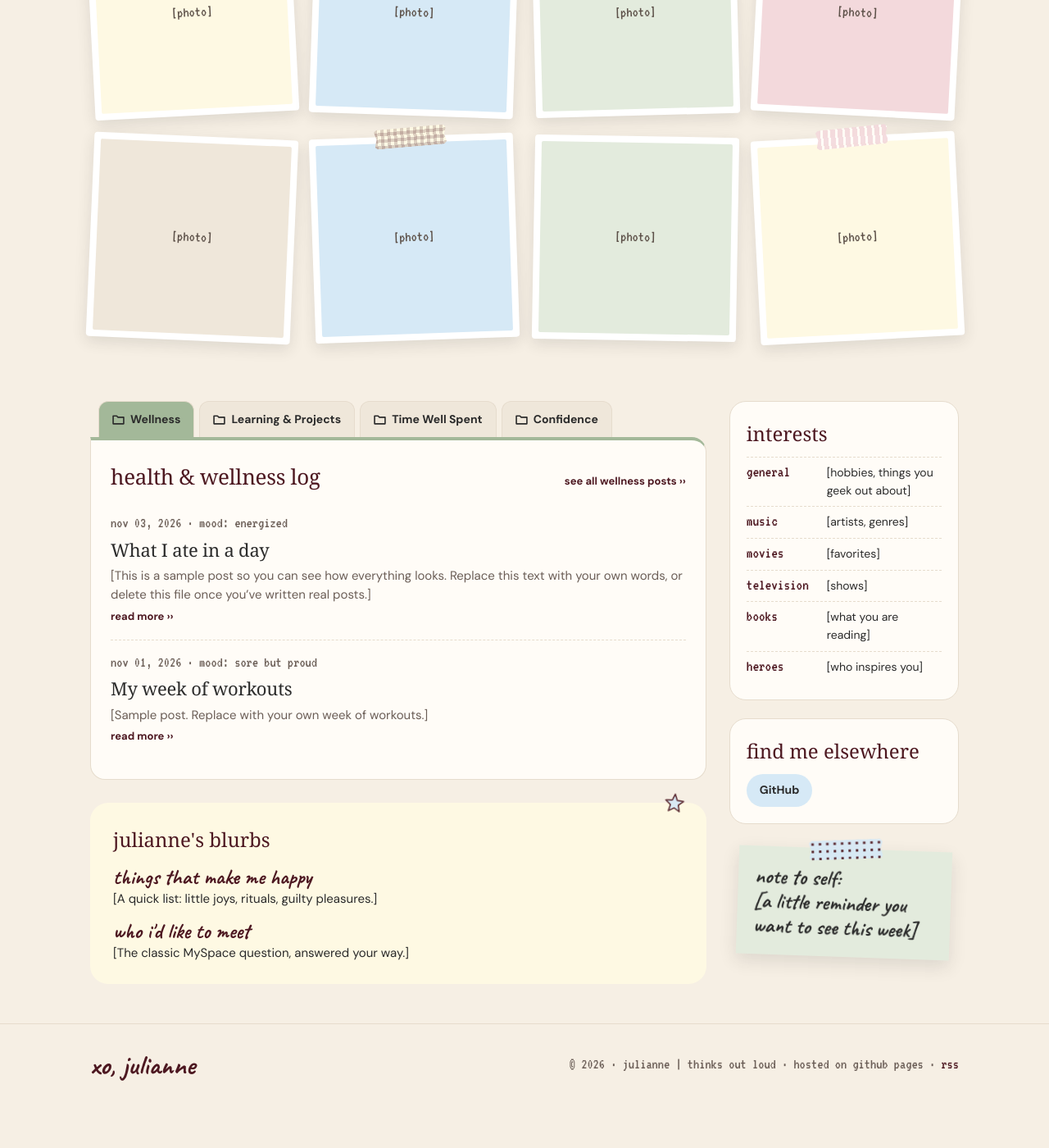
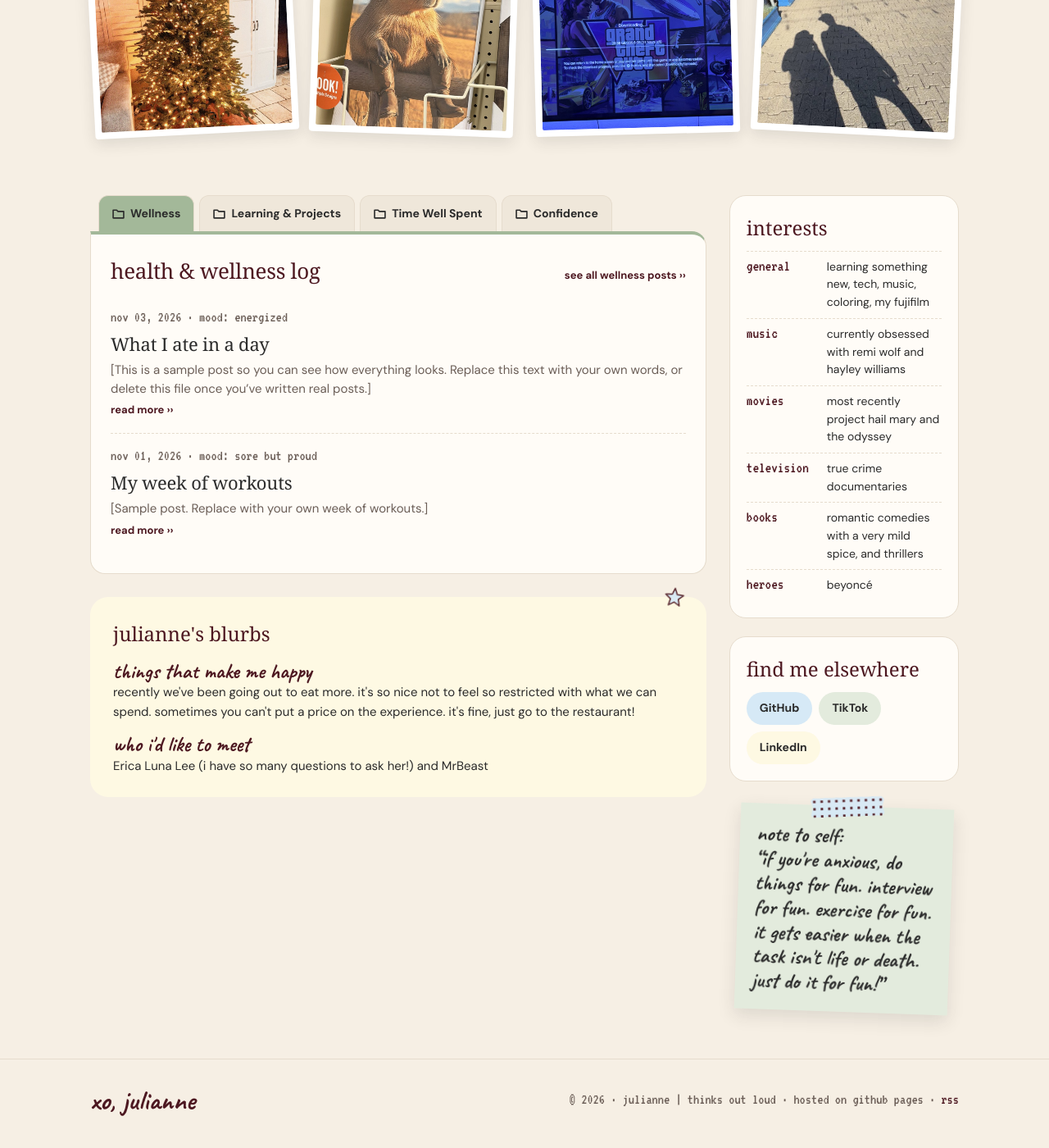
Before and after one commit to julianneitliong/thinks-out-loud, a Jekyll site: the page built from index.html, in a window 1280 px wide and 1400 px high, scrolled down 1213 px. Shown: the whole window at 82% size. Built offline with Jekyll 4.4.1, drawn with Linux system fonts in a browser that asks for light colours; some web fonts are replaced; before the commit the page ends 2571 px from its top, so only the background shows below that; some of the changed text lies outside the part shown.

Commit message:
Fill in profile, now card, interests, links, blurbs; 4-photo dump
Photo dump trimmed from 8 to 4 photos with this week's pictures
(resized, location data removed).

Co-Authored-By: Claude Opus 5.5 <noreply@anthropic.com>
Claude-Session: https://claude.ai/code/session_01F5TAhnYKtA9Enr57uub74e

```diff
--- a/_data/profile.yml
+++ b/_data/profile.yml
@@ -8,8 +8,8 @@
 # ---------- Hero (top of the home page) ----------
 greeting: "hi, i'm julianne :)"
 welcome: "welcome friend! thanks for stopping by!"
-intro: "[A couple of sentences about you, in your own words: who you are and why this little corner of the internet exists.]"
-last_updated: "11/08/2026"
+intro: "just a 30-something-year-old girl who grew up with xanga and myspace, looking for ways to be creative again!"
+last_updated: "11/20/2026"
 
 # Your photo: upload it to the images folder, then type its file name here.
 # Leave it as "" to show a placeholder.
@@ -18,10 +18,10 @@ photo_alt: "Julianne"
 
 # ---------- Now card ----------
 now:
-  mood: "[mood]"
-  reading: "[book]"
-  into_this_week: "[thing]"
-  currently: "[what you're up to]"
+  mood: "hopeful"
+  reading: "the iliad (but very slowly)"
+  into_this_week: "eating out at restaurants i've never been to"
+  currently: "thinking about what to meal prep for the week"
 
 # ---------- Song of the week ----------
 # Paste a YouTube link to a song OR a playlist, for example:
@@ -33,35 +33,35 @@ song_title: "Moon So High — Remi Wolf & John Mayer"
 youtube_link: "https://youtu.be/B0SWBX6kHx4?si=53dlFqvnNxuOBQjL"
 
 # ---------- Julianne's blurbs ----------
-things_that_make_me_happy: "[A quick list: little joys, rituals, guilty pleasures.]"
-who_id_like_to_meet: "[The classic MySpace question, answered your way.]"
+things_that_make_me_happy: "recently we've been going out to eat more. it's so nice not to feel so restricted with what we can spend. sometimes you can't put a price on the experience. it's fine, just go to the restaurant!"
+who_id_like_to_meet: "Erica Luna Lee (i have so many questions to ask her!) and MrBeast"
 
 # ---------- Interests (sidebar) ----------
 # Add or remove rows. Each row needs a label and a value.
 interests:
   - label: "general"
-    value: "[hobbies, things you geek out about]"
+    value: "learning something new, tech, music, coloring, my fujifilm"
   - label: "music"
-    value: "[artists, genres]"
+    value: "currently obsessed with remi wolf and hayley williams"
   - label: "movies"
-    value: "[favorites]"
+    value: "most recently project hail mary and the odyssey"
   - label: "television"
-    value: "[shows]"
+    value: "true crime documentaries"
   - label: "books"
-    value: "[what you are reading]"
+    value: "romantic comedies with a very mild spice, and thrillers"
   - label: "heroes"
-    value: "[who inspires you]"
+    value: "beyoncé"
 
 # ---------- Find me elsewhere ----------
 # Leave a link as "" to hide that button.
 links:
   github: "https://github.com/julianneitliong"
-  tiktok: ""
-  linkedin: ""
+  tiktok: "https://www.tiktok.com/@julianneitliong"
+  linkedin: "https://www.linkedin.com/in/julianneitliong/"
   email: ""        # just the address, like "you@example.com"
 
 # ---------- Sticky note (sidebar) ----------
-note_to_self: "[a little reminder you want to see this week]"
+note_to_self: "“if you're anxious, do things for fun. interview for fun. exercise for fun. it gets easier when the task isn't life or death. just do it for fun!”"
 
 # ---------- Learning & Projects tab: project spotlight ----------
 spotlight:
--- a/_includes/photo-dump.html
+++ b/_includes/photo-dump.html
@@ -1,8 +1,8 @@
-{% comment %} Renders one week of the photo dump: include photo-dump.html week=someWeek {% endcomment %}
+{% comment %} Renders one week of the photo dump (up to 4 photos): include photo-dump.html week=someWeek {% endcomment %}
 {% assign placeholders = "ph-cream,ph-blue,ph-sage,ph-pink,ph-sand,ph-blue,ph-sage,ph-cream" | split: "," %}
 {% assign tilts = "-3,2,-1.5,3,2.5,-2,1,-3" | split: "," %}
 <div class="dump-grid">
-  {% for photo in include.week.photos limit: 8 %}
+  {% for photo in include.week.photos limit: 4 %}
   {% assign i = forloop.index0 %}
   <figure class="pol" style="--tilt: {{ tilts[i] }}deg">
     {% if photo.tape and photo.tape != "none" %}<span class="tape tape-{{ photo.tape }}" aria-hidden="true"></span>{% endif %}
```
Also changed, not shown: _data/photo_dumps.yml (+10 -22 lines), site-style-guide.md (+3 -3 lines), images/dump-capybara.jpg (added), images/dump-gta.jpg (added), images/dump-shadows.jpg (added), images/dump-tree.jpg (added).
